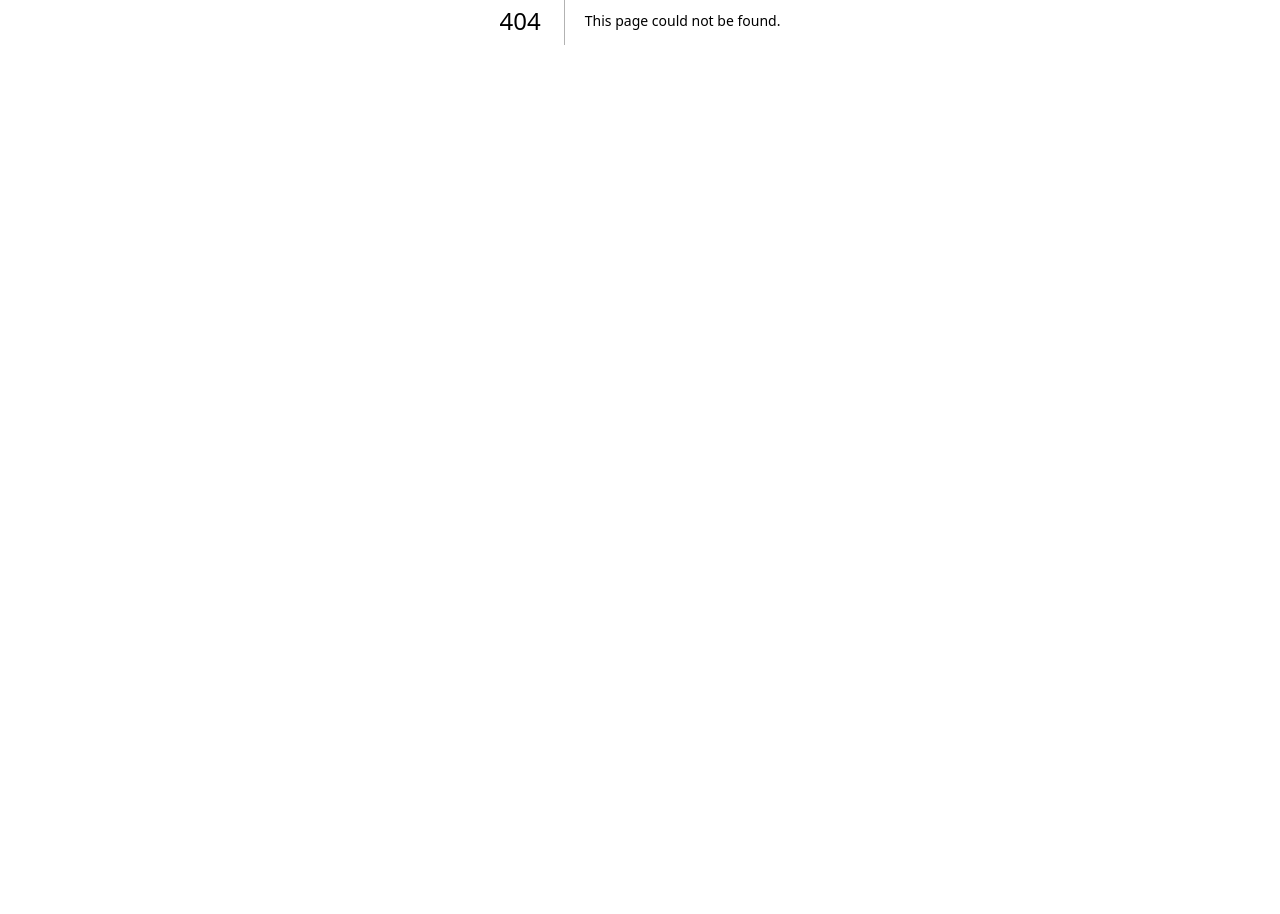
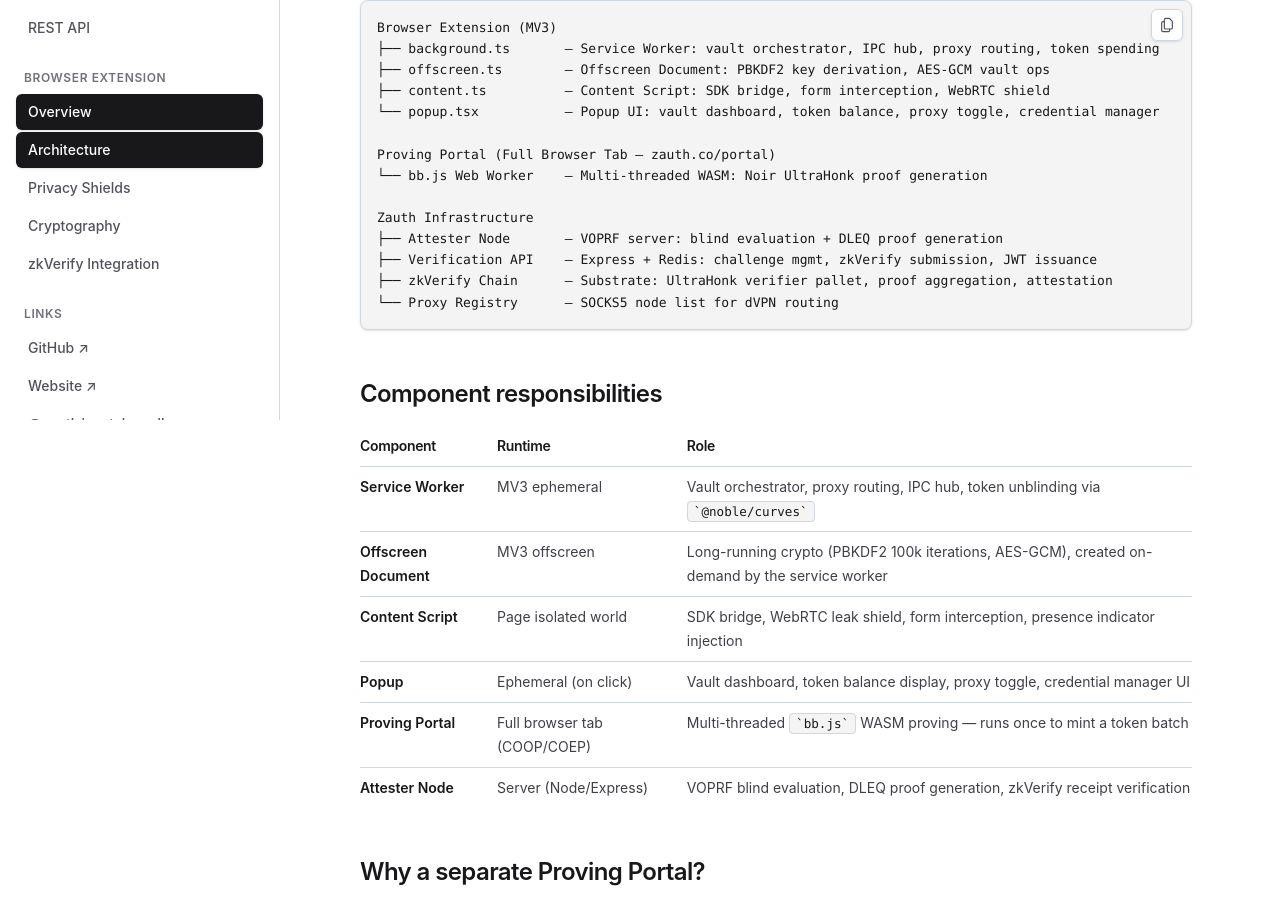
Before and after one commit to Zauth-HQ/zauth-docs, a Next.js app: page /docs/browser-extension/architecture in a window 1280 px wide. Before the commit this address had no page. Shown: the part 380-1294 px from the top of the page. Before the commit the page ends 800 px from the top, so only its background shows below. Built offline with nearby package versions, Linux system fonts and the light colour scheme.

Commit message:
docs(browser-extension): add architecture page with MV3 component breakdown

```diff
--- /dev/null
+++ b/app/docs/browser-extension/architecture/page.tsx
@@ -0,0 +1,122 @@
+import type { Metadata } from 'next';
+import { CodeBlock } from '@/components/CodeBlock';
+import { Prose } from '@/components/Prose';
+
+export const metadata: Metadata = {
+  title: 'Browser Extension — Architecture',
+};
+
+export default function BrowserExtensionArchitecturePage() {
+  return (
+    <Prose>
+      <h1>Architecture</h1>
+      <p>
+        The extension is built on <strong>Chrome Manifest V3 (MV3)</strong>. The core challenge with MV3 is
+        that background scripts run as ephemeral service workers that can be killed at any moment — which
+        rules out long-running WASM proving or blocking crypto operations inside the extension itself. The
+        architecture resolves this with three key design decisions.
+      </p>
+
+      <h2>Component overview</h2>
+
+      <CodeBlock
+        code={`Browser Extension (MV3)
+├── background.ts       — Service Worker: vault orchestrator, IPC hub, proxy routing, token spending
+├── offscreen.ts        — Offscreen Document: PBKDF2 key derivation, AES-GCM vault ops
+├── content.ts          — Content Script: SDK bridge, form interception, WebRTC shield
+└── popup.tsx           — Popup UI: vault dashboard, token balance, proxy toggle, credential manager
+
+Proving Portal (Full Browser Tab — zauth.co/portal)
+└── bb.js Web Worker    — Multi-threaded WASM: Noir UltraHonk proof generation
+
+Zauth Infrastructure
+├── Attester Node       — VOPRF server: blind evaluation + DLEQ proof generation
+├── Verification API    — Express + Redis: challenge mgmt, zkVerify submission, JWT issuance
+├── zkVerify Chain      — Substrate: UltraHonk verifier pallet, proof aggregation, attestation
+└── Proxy Registry      — SOCKS5 node list for dVPN routing`}
+      />
+
+      <h2>Component responsibilities</h2>
+
+      <table>
+        <thead>
+          <tr>
+            <th>Component</th>
+            <th>Runtime</th>
+            <th>Role</th>
+          </tr>
+        </thead>
+        <tbody>
+          <tr>
+            <td><strong>Service Worker</strong></td>
+            <td>MV3 ephemeral</td>
+            <td>Vault orchestrator, proxy routing, IPC hub, token unblinding via <code>@noble/curves</code></td>
+          </tr>
+          <tr>
+            <td><strong>Offscreen Document</strong></td>
+            <td>MV3 offscreen</td>
+            <td>Long-running crypto (PBKDF2 100k iterations, AES-GCM), created on-demand by the service worker</td>
+          </tr>
+          <tr>
+            <td><strong>Content Script</strong></td>
+            <td>Page isolated world</td>
+            <td>SDK bridge, WebRTC leak shield, form interception, presence indicator injection</td>
+          </tr>
+          <tr>
+            <td><strong>Popup</strong></td>
+            <td>Ephemeral (on click)</td>
+            <td>Vault dashboard, token balance display, proxy toggle, credential manager UI</td>
+          </tr>
+          <tr>
+            <td><strong>Proving Portal</strong></td>
+            <td>Full browser tab (COOP/COEP)</td>
+            <td>Multi-threaded <code>bb.js</code> WASM proving — runs once to mint a token batch</td>
+          </tr>
+          <tr>
+            <td><strong>Attester Node</strong></td>
+            <td>Server (Node/Express)</td>
+            <td>VOPRF blind evaluation, DLEQ proof generation, zkVerify receipt verification</td>
+          </tr>
+        </tbody>
+      </table>
+
+      <h2>Why a separate Proving Portal?</h2>
+      <p>
+        Multi-threaded WebAssembly requires <code>SharedArrayBuffer</code>, which in turn requires both{' '}
+        <code>Cross-Origin-Opener-Policy: same-origin</code> and{' '}
+        <code>Cross-Origin-Embedder-Policy: require-corp</code> response headers. Chrome extensions cannot
+        set these headers on their own pages in MV3. A dedicated website tab (<code>zauth.co/portal</code>)
+        can set these headers and spin up a <code>bb.js</code> Web Worker with full multi-threading — cutting
+        Noir UltraHonk proof generation time by ~80% versus single-threaded WASM.
+      </p>
+      <p>
+        Proving only happens <em>once per token batch</em>. After that, the extension spends tokens
+        locally with sub-1ms EC arithmetic — no proving on the hot path.
+      </p>
+
+      <h2>IPC message flow</h2>
+      <CodeBlock
+        code={`// Content Script → Service Worker (token spend request)
+chrome.runtime.sendMessage({ type: 'SPEND_TOKEN', domain: window.location.hostname })
+
+// Service Worker → Offscreen Document (vault unlock)
+chrome.runtime.sendMessage({ type: 'VAULT_DECRYPT', ciphertext, iv, salt })
+
+// Proving Portal → Service Worker (token delivery after mint)
+chrome.runtime.sendMessage({ type: 'TOKEN_BATCH', tokens: [...] })
+
+// Service Worker → Host Backend (token redemption)
+fetch('/api/verify-token', { headers: { 'X-Zauth-Token': spentToken } })`}
+      />
+
+      <h2>State persistence & rehydration</h2>
+      <p>
+        Vault state (encrypted token store, proxy preferences, credential entries) lives in{' '}
+        <code>chrome.storage.local</code> with the <code>unlimitedStorage</code> permission. On{' '}
+        <code>runtime.onStartup</code>, the service worker reloads vault state, re-applies WebRTC policies,
+        and restores proxy connections — so the extension behaves consistently across browser restarts
+        without requiring a user unlock on every session.
+      </p>
+    </Prose>
+  );
+}
```
